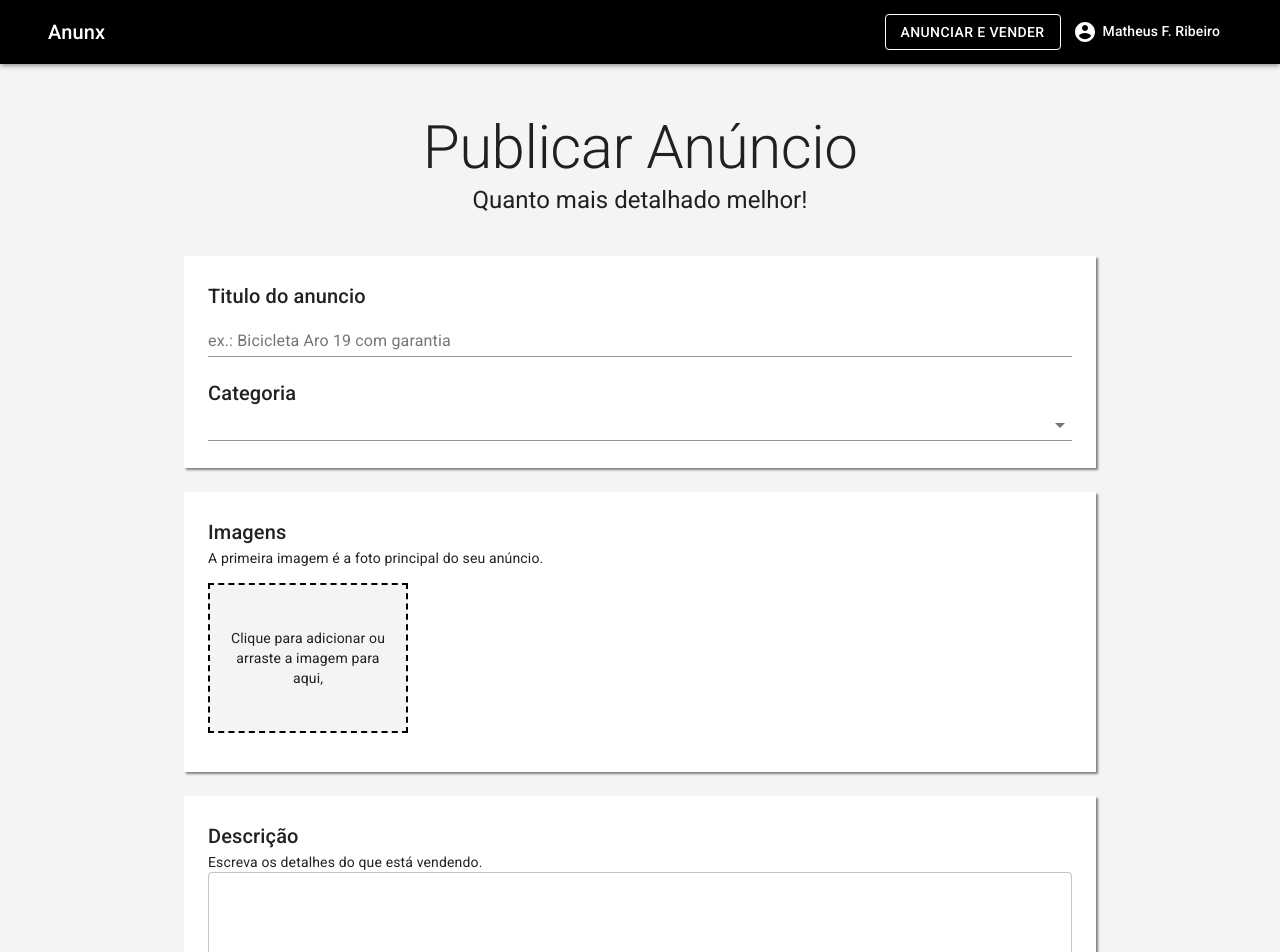
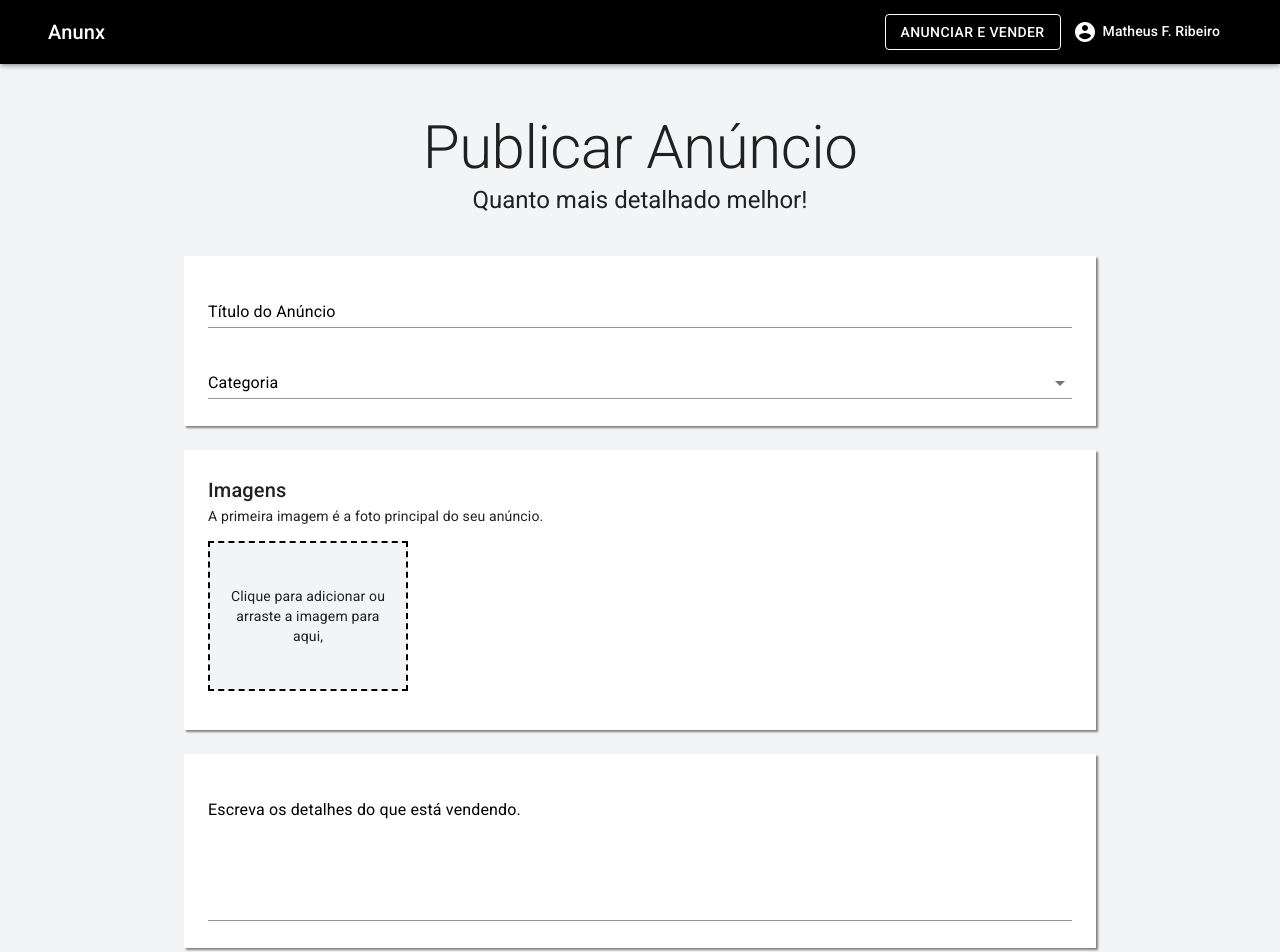
Before and after one commit to matheusfribeiro/anunx, a Next.js app: page /user/publish in a window 1280 px wide. Shown: the top 952 px of the page. Built offline with nearby package versions, Linux system fonts and the light colour scheme.

Commit message:
description field validation + refactor to formControl

```diff
--- a/pages/user/publish.js
+++ b/pages/user/publish.js
@@ -16,6 +16,7 @@
   MenuItem,
   FormControl,
   FormHelperText,
+  Input,
 } from '@material-ui/core'
 import { useDropzone } from 'react-dropzone'
 import { makeStyles } from '@material-ui/core/styles'
@@ -39,6 +40,10 @@
     display: 'flex',
     flexWrap: 'wrap',
     marginTop: 15,
+  },
+  inputLabel: {
+    fontWeight: 400,
+    color: theme.palette.primary.main
   },
   dropzone: {
     display: 'flex',
@@ -91,7 +96,11 @@
     .required('Campo obrigatório'),
 
   category: yup.string()
-    .required('Campo obrigatório')
+    .required('Campo obrigatório'),
+
+  description: yup.string()
+    .min(50, 'Escreva uma descrição com pelo menos 50 caracteres')
+    .required('Campo obrigatório'),
 })
 
 const Publish = () => {
@@ -124,7 +133,8 @@
       <Formik
         initialValues={{
           title: '',
-          category: ''
+          category: '',
+          description: '',
         }}
         validationSchema={validationSchema}
         onSubmit={() => {
@@ -155,24 +165,22 @@
 
                 <Container maxWidth="md" className={classes.boxContainer}>
                   <Box className={classes.box}>
-                    <Typography component="h6" variant="h6" color="textPrimary">
-                      Titulo do anuncio
-                    </Typography>
-                    <TextField
+
+                    <FormControl error={errors.title} fullWidth>
+                      <InputLabel className={classes.inputLabel}>Título do Anúncio</InputLabel>
+                      <Input
                         name="title"
                         value={values.title}
                         onChange={handleChange}
-                      label="ex.: Bicicleta Aro 19 com garantia"
-                      size="small"
-                      fullWidth
-                      error={errors.title}
-                      helperText={errors.title}
                       />
+                      <FormHelperText>
+                        { errors.category }
+                      </FormHelperText>
+                    </FormControl>
                     <br /><br />
-                    <Typography component="h6" variant="h6" color="textPrimary">
-                      Categoria
-                    </Typography>
+
                     <FormControl error={errors.category} fullWidth>
+                      <InputLabel className={classes.inputLabel}>Categoria</InputLabel>
                       <Select
                         name="category"
                         value={values.category}
@@ -254,18 +262,18 @@
 
                 <Container maxWidth="md" className={classes.boxContainer}>
                       <Box className={classes.box}>
-                        <Typography component="h6" variant="h6" color="textPrimary">
-                          Descrição
-                        </Typography>
-                        <Typography component="div" variant="body2" color="textPrimary">
-                          Escreva os detalhes do que está vendendo.
-                        </Typography>
-                        <TextField
+                        <FormControl error={errors.description} fullWidth>
+                          <InputLabel className={classes.inputLabel}>Escreva os detalhes do que está vendendo.</InputLabel>
+                          <Input
+                            name="description"
                             multiline
                             rows={6}
                             variant="outlined"
-                          fullWidth
                           />
+                          <FormHelperText>
+                            { errors.description }
+                          </FormHelperText>
+                        </FormControl>
                       </Box>
                 </Container>
 
```
Lines whose indentation alone changed are shown as unchanged.
